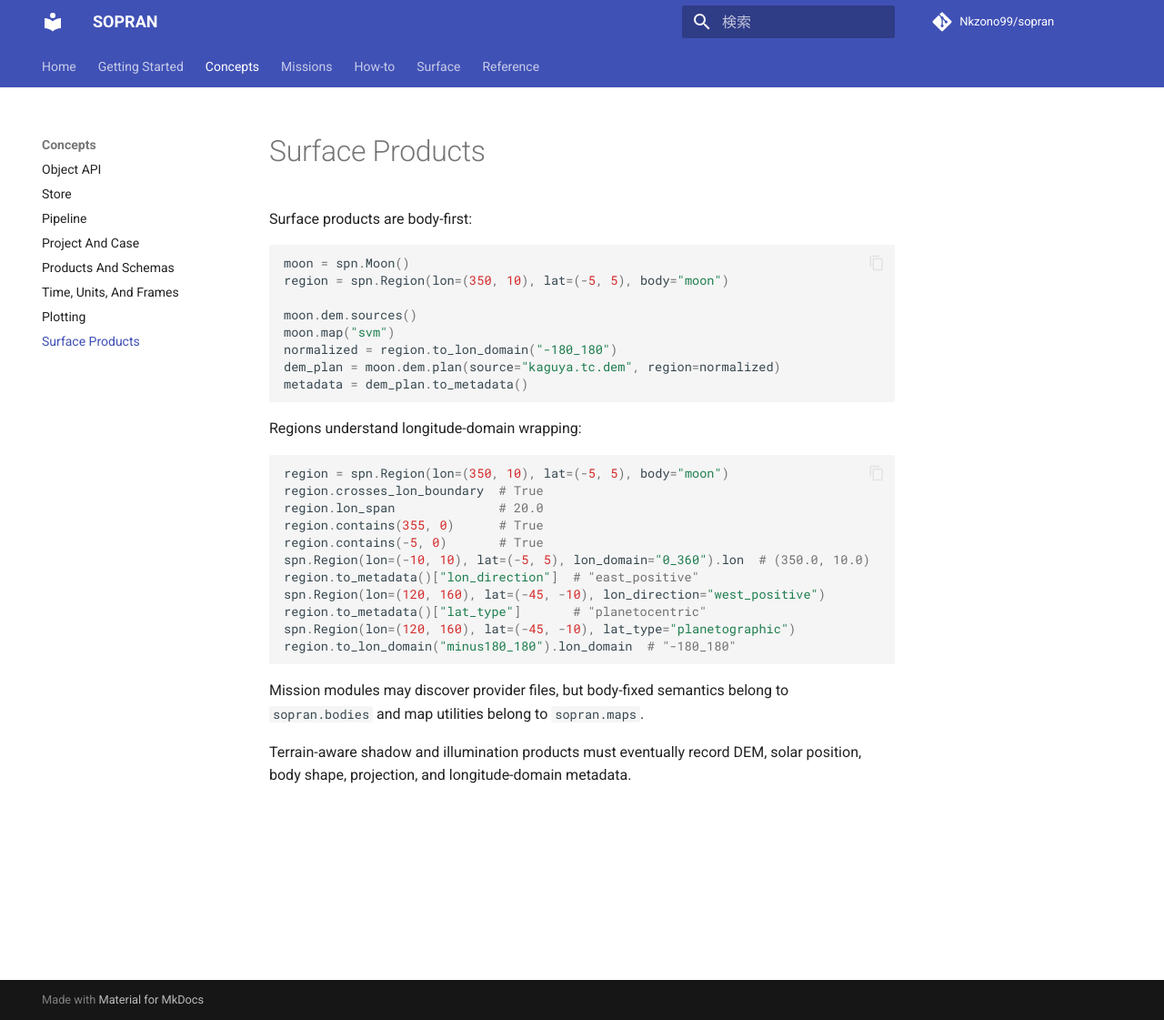
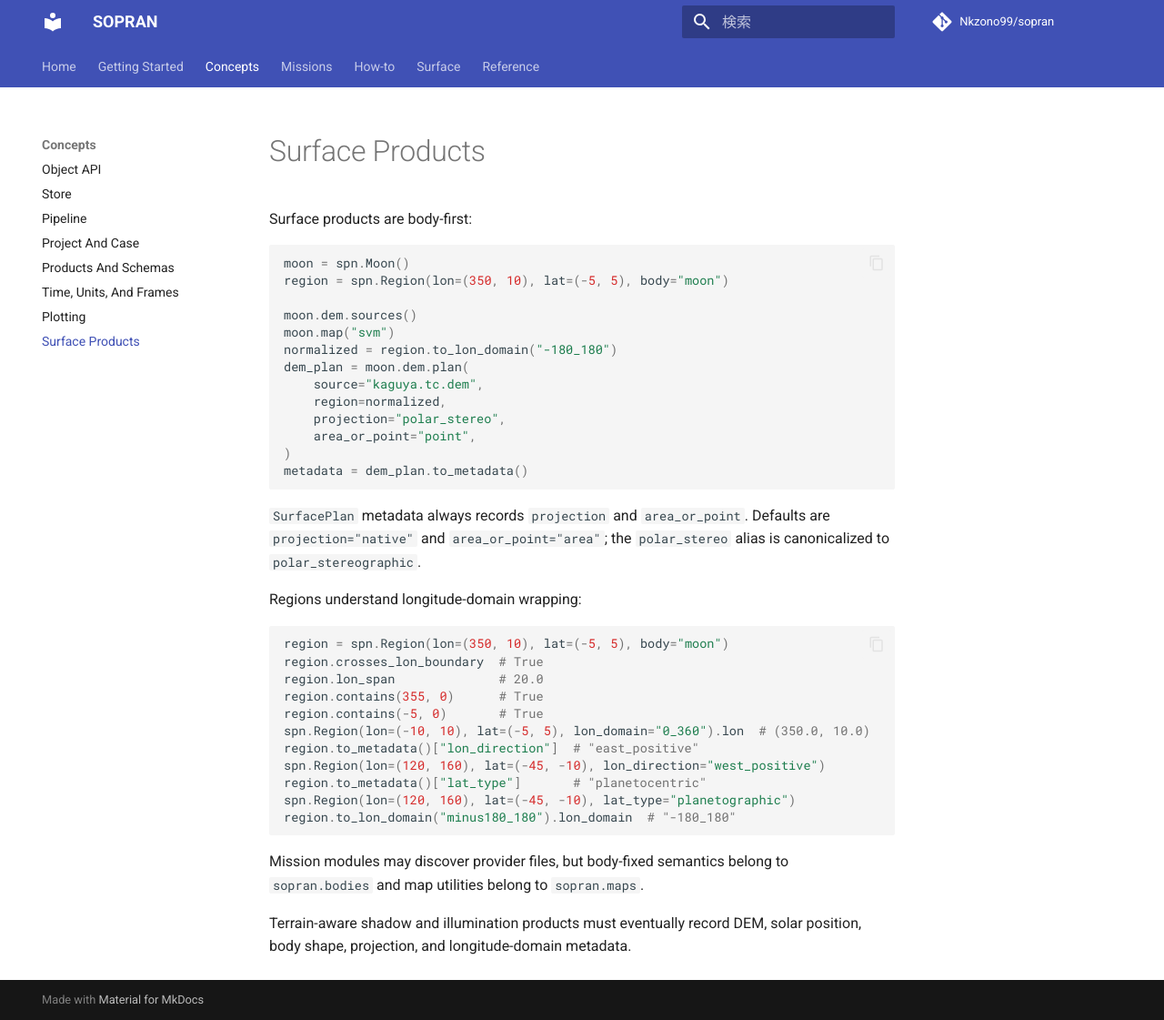
Before and after one commit to Nkzono99/sopran, an MkDocs documentation site: the page built from docs/concepts/surface.md, in a window 1280 px wide and 1121 px high. Shown: the whole window at 91% size. Built offline with MkDocs 1.6.1 and Material for MkDocs 9.7.7, drawn with Linux system fonts in a browser that asks for light colours; comment, search, counter and statistics services are not loaded.

Commit message:
Normalize surface plan metadata

````diff
--- a/docs/concepts/surface.md
+++ b/docs/concepts/surface.md
@@ -9,9 +9,18 @@ region = spn.Region(lon=(350, 10), lat=(-5, 5), body="moon")
 moon.dem.sources()
 moon.map("svm")
 normalized = region.to_lon_domain("-180_180")
-dem_plan = moon.dem.plan(source="kaguya.tc.dem", region=normalized)
+dem_plan = moon.dem.plan(
+    source="kaguya.tc.dem",
+    region=normalized,
+    projection="polar_stereo",
+    area_or_point="point",
+)
 metadata = dem_plan.to_metadata()
 ```
+
+`SurfacePlan` metadata always records `projection` and `area_or_point`.
+Defaults are `projection="native"` and `area_or_point="area"`; the
+`polar_stereo` alias is canonicalized to `polar_stereographic`.
 
 Regions understand longitude-domain wrapping:
 
````
Also changed, not shown: SPEC.md (+4 -2 lines), docs/how-to/moon-surface.md (+6 -0 lines), docs/surface/moon.md (+10 -1 lines), 2 other files.
